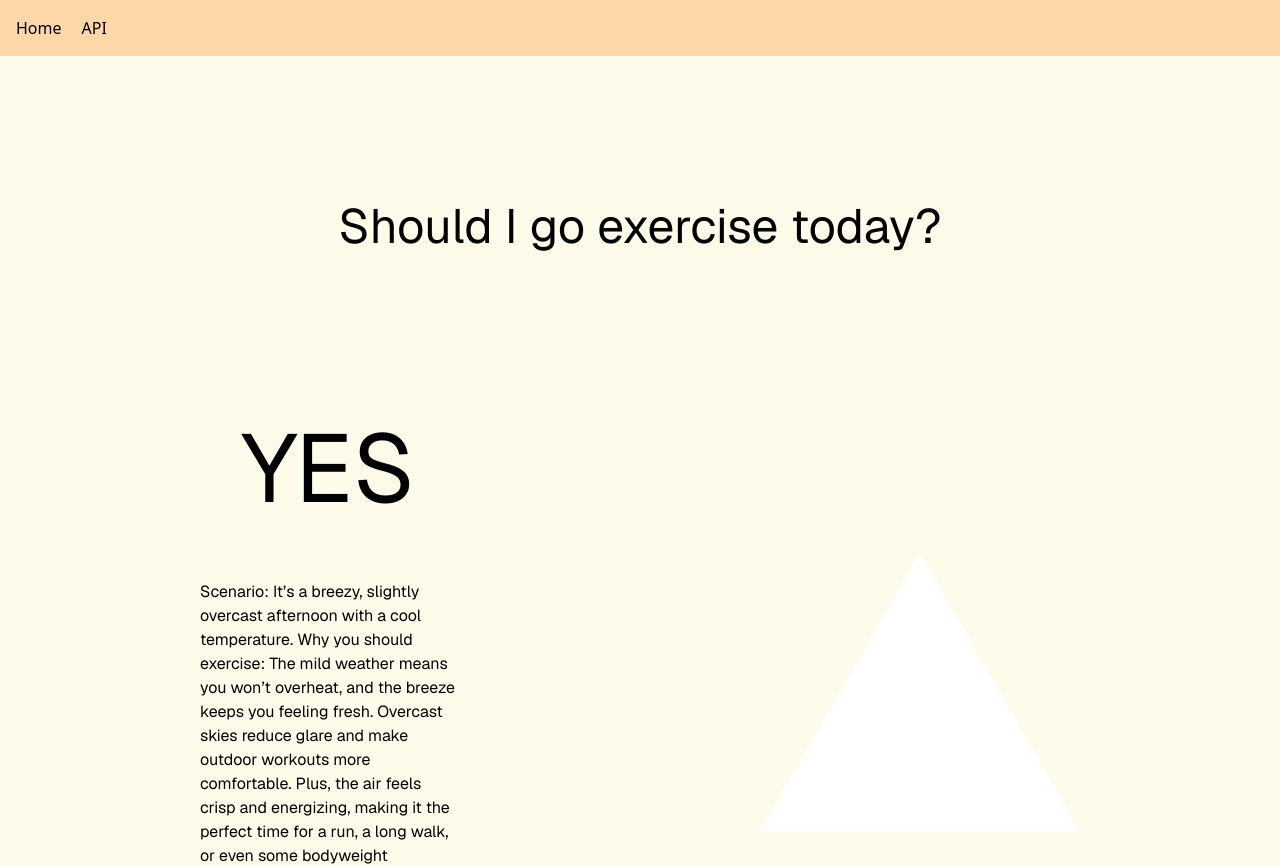
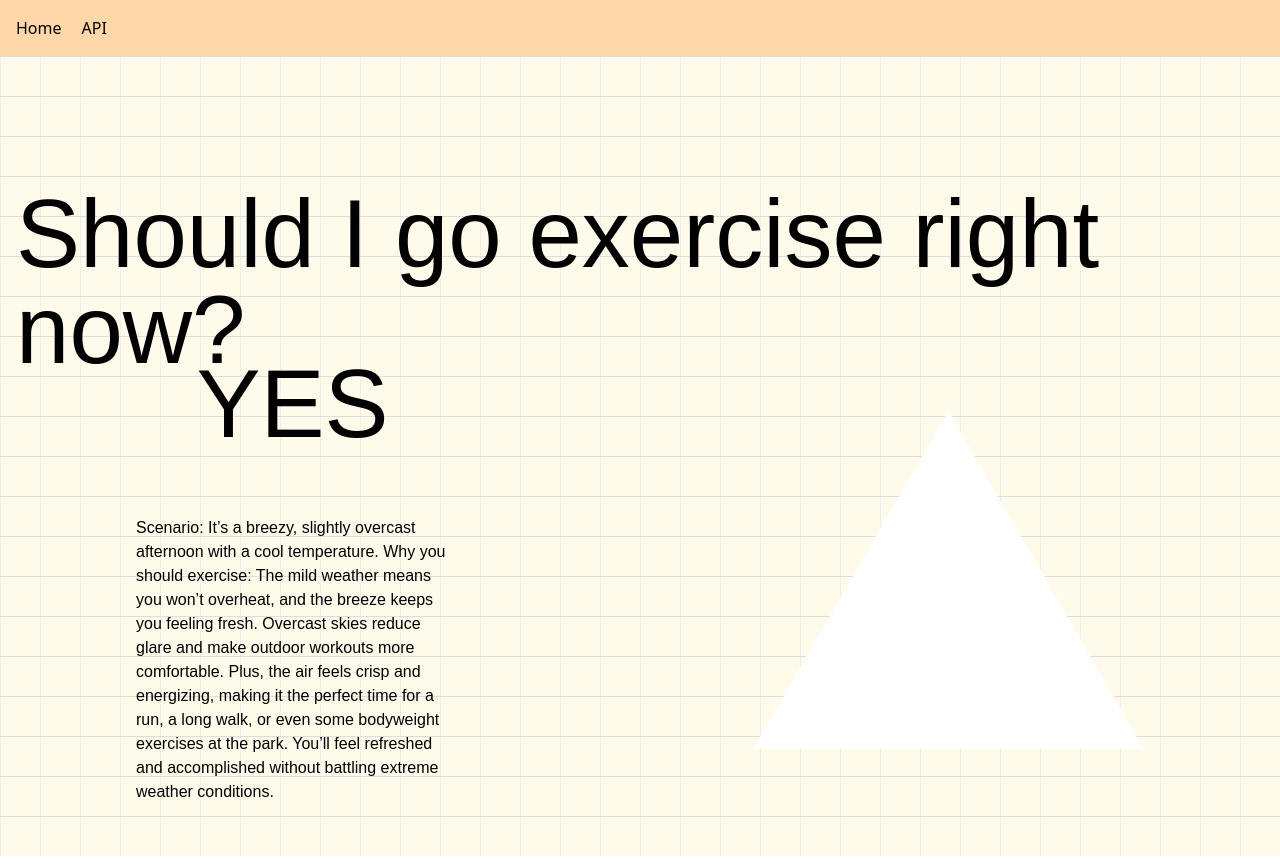
Before and after one commit to jee-gamer/should-I-go-exercise-today, a Next.js app: page / in a window 1280 px wide. Shown: the top 866 px of the page. Built offline with nearby package versions, Linux system fonts and the light colour scheme; a web font is replaced by a local one.

Commit message:
Fix page color and add a font for the topic

```diff
--- a/app/globals.css
+++ b/app/globals.css
@@ -7,7 +7,7 @@
   background:
     linear-gradient(to bottom, #ddd 1px, transparent 1px),
     linear-gradient(to right, #eee 1px, transparent 1px),
-    #fef7cb; /* Tailwind's bg-amber-50 */
+    var(--color-amber-50);
   background-size: 100% 40px, 40px 100%; /* horizontal line every 24px, vertical line every 32px */
   font-family: sans-serif;
   line-height: 24px;
--- a/app/page.js
+++ b/app/page.js
@@ -1,11 +1,14 @@
 import Image from "next/image";
 import Link from "next/link";
 import '@/app/globals.css'
+import localFont from 'next/font/local'
+
+const CaveatBrush_font = localFont({src: './fonts/CaveatBrush-Regular.ttf'})
 
 export default function Home() {
   return (
-    <div className="grid grid-rows-[20px_1fr_20px] items-center justify-items-center min-h-screen p-8 pb-20 gap-16 sm:p-20 font-[family-name:var(--font-geist-sans)] bg-amber-50">
-      <div className="flex flex-col items-center justify-center gap-16 mt-40 text-5xl text-black"> Should I go exercise today?
+    <div className="grid grid-rows-[20px_1fr_20px] items-center justify-items-center min-h-screen p-8 pb-20 gap-16 sm:p-20 font-[family-name:var(--font-geist-sans)] notebook">
+      <div className={`flex flex-col items-center justify-center gap-16 mt-100 text-8xl text-black ${CaveatBrush_font.className}`}> Should I go exercise right now?
       </div>
 
         <div id="main" className="flex flex-row items-center justify-center gap-16 mt-20">
```
